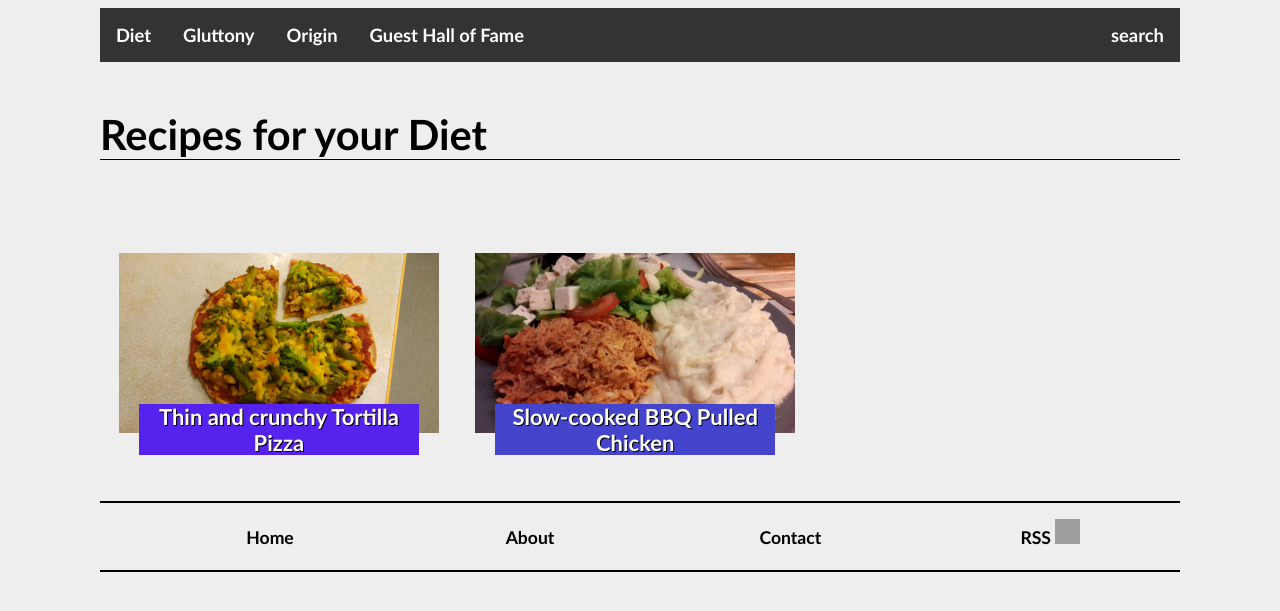
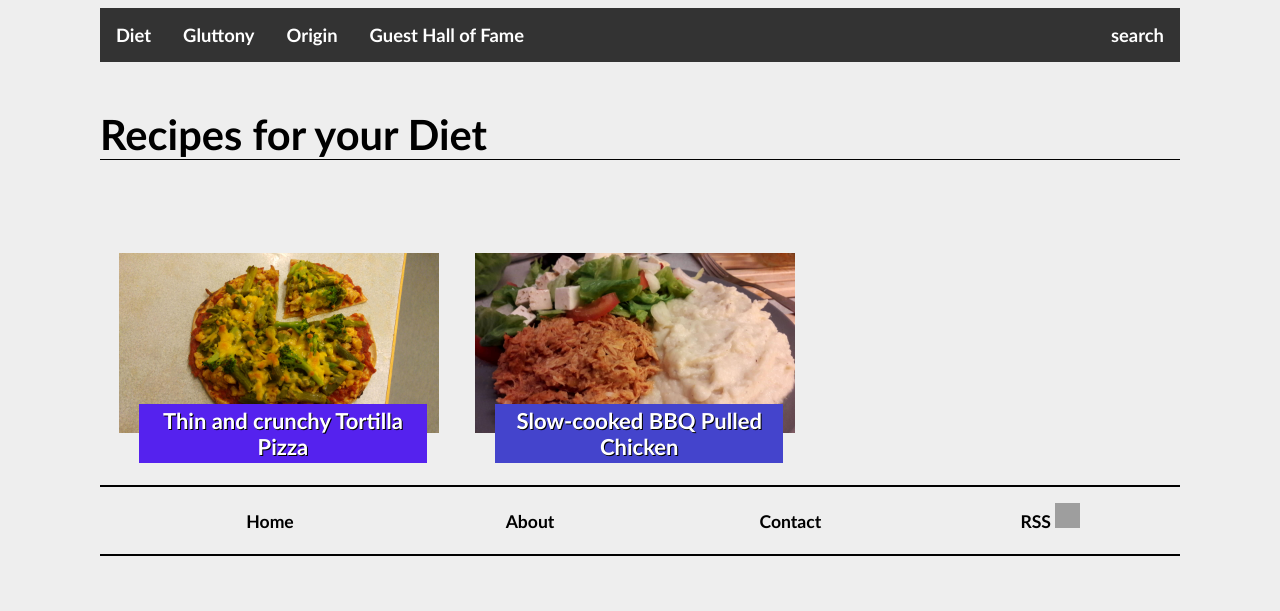
Before and after one commit to gluttonousbear/gluttonousbear.github.io, a Jekyll site: the page built from pages/diet.html, in a window 1280 px wide. Shown: the top 611 px of the page. Built offline with Jekyll 4.4.1, drawn with Linux system fonts in a browser that asks for light colours; grey boxes are pictures that could not be loaded.

Commit message:
Update diet.html

```diff
--- a/pages/diet.html
+++ b/pages/diet.html
@@ -12,23 +12,14 @@
 	{% for post in site.posts %}
 		{% if post.category == "Diet" %}
 		<section class="thumbnail">
-					<code>
-						<a href="{{ post.url }}"><img src="{{ post.thumbnail }}" title="source: imgur.com" style="width:320px"/></a>
-						<span style="
-							position:relative;
-							font-weight:bold;
-							font-size:125%;
-							display:block;
-							color: white;
-							background-color:#{{ intarray | sample }}{{ intarray | sample }}{{ chararray | sample }};
-							text-shadow: 1px 1px #000;
-							text-align:center;
-							width:280px;
-							margin-left:20px;
-							margin-top:-35px;">
-								{{ post.title }}</span>
-					</code>
-				</section>
+			<code>
+				<a class="thumbnail" href="{{ post.url }}"><img src="{{ post.thumbnail }}" alt="thumbnails for posts" style="width:320px"/>
+					</a>
+				<span class="thumbnail-text" style="
+						background-color:#{{ intarray | sample }}{{ intarray | sample }}{{ chararray | sample }};">
+					{{ post.title }}</span>
+			</code>
+		</section>
 
 
 		{% endif %}
```
